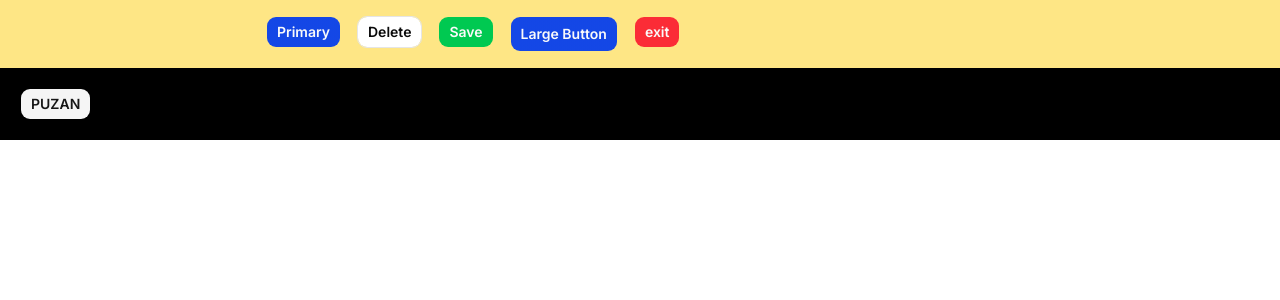
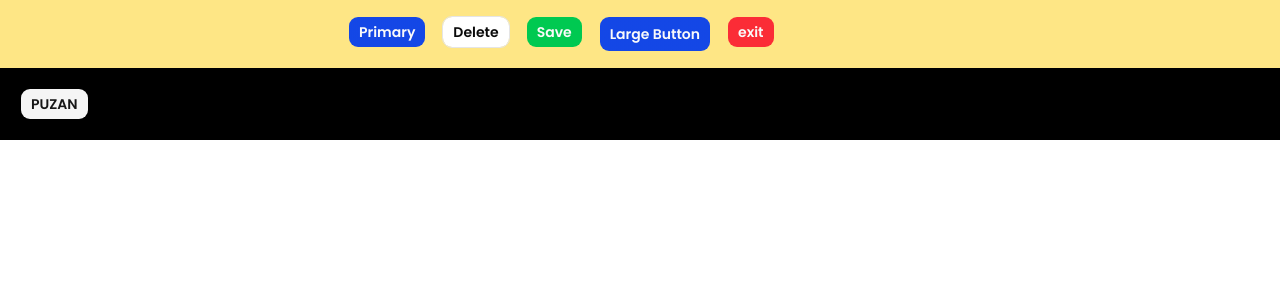
Before and after one commit to erpuzan21/jira-clone, a Next.js app: page / in a window 1280 px wide. Shown: the top 300 px of the page. Built offline with nearby package versions, Linux system fonts and the light colour scheme.

Commit message:
font change

```diff
--- a/src/app/layout.tsx
+++ b/src/app/layout.tsx
@@ -1,10 +1,13 @@
 import type { Metadata } from "next";
-import { Inter } from "next/font/google";
+import { Poppins } from "next/font/google";
 import "./globals.css";
 
 import { cn } from "@/lib/utils";
 
-const inter = Inter({ subsets: ["latin"] });
+const poppins = Poppins({
+  subsets: ["latin"],
+  weight: ["400", "500", "600", "700"],
+});
 
 export const metadata: Metadata = {
   title: "Create Next App",
@@ -18,7 +21,7 @@ export default function RootLayout({
 }) {
   return (
     <html lang="en">
-      <body className={cn(inter.className, "antialiased min-h-screen")}>
+      <body className={cn(poppins.className, "antialiased min-h-screen")}>
         {children}
       </body>
     </html>
```
